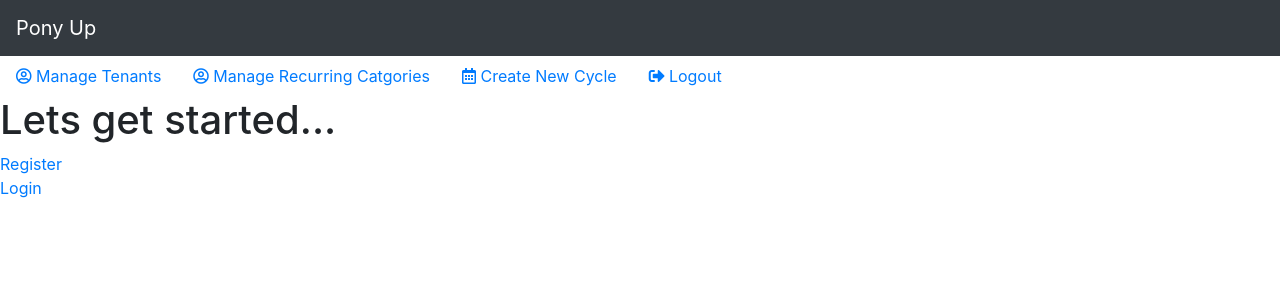
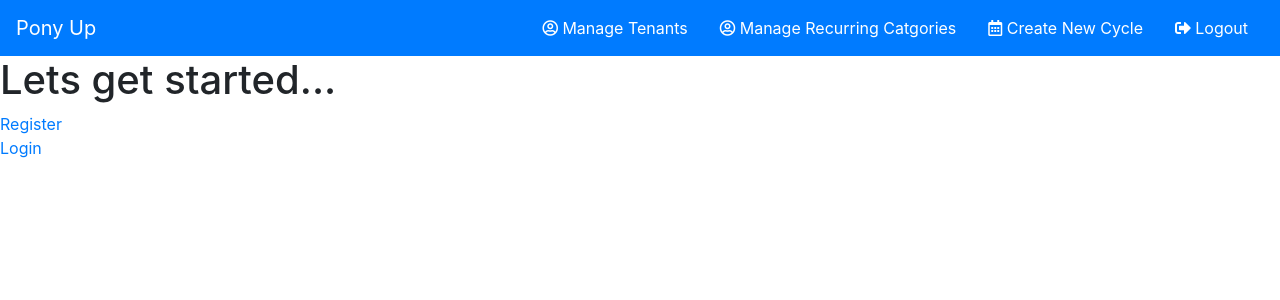
Before and after one commit to rjlancaster/ponyUp, a Django app: page /cycleDetail/1 in a window 1280 px wide. Shown: the top 300 px of the page. Run offline with Django 3.2, Linux system fonts and the light colour scheme; data comes from the database, SQL or seed files in the repository; both versions use the stored data as it was after the commit; some libraries are stand-ins or nearby versions.

Commit message:
styled navbar

```diff
--- a/cycles/static/cycles/index.css
+++ b/cycles/static/cycles/index.css
@@ -9,6 +9,10 @@
     /* justify-content: center; */
     min-height: 100%;
     width: 100%;
+}
+
+.ponynav {
+    color: white;
 }
 
 
--- a/cycles/templates/cycles/index.html
+++ b/cycles/templates/cycles/index.html
@@ -26,6 +26,7 @@
     {% endblock content%}
 
     {% else %}
+
     <h1>Lets get started...</h1>
     <div><a href="{% url 'cycles:register' %}">Register</a></div>
     <div><a href="{% url 'cycles:login' %}">Login</a></div>
--- a/cycles/templates/cycles/navbar.html
+++ b/cycles/templates/cycles/navbar.html
@@ -1,19 +1,21 @@
-<nav class="navbar navbar-dark bg-dark">
+<nav class="navbar navbar-dark bg-primary">
     <a class="navbar-brand" href="/">Pony Up</a>
+
+    <ul class="nav">
+
+            <li class="nav-item">
+                <a href="{% url 'cycles:tenantlist' %}" class="nav-link ponynav"><i class="far fa-user-circle"></i> Manage
+                    Tenants</a></li>
+            <li class="nav-item">
+                <a href="{% url 'cycles:recurringlist' %}" class="nav-link ponynav"><i class="far fa-user-circle"></i>
+                    Manage
+                    Recurring Catgories</a></li>
+            <li class="nav-item">
+                <a href="{% url 'cycles:newCycleForm' %}" class="nav-link ponynav"><i class="far fa-calendar-alt"></i>
+                    Create New Cycle</a></li>
+            <li class="nav-item">
+                <a href="{% url 'cycles:logout' %}" class="nav-link ponynav"><i class="fas fa-sign-out-alt"></i> Logout</a>
+            </li>
+
+    </ul>
 </nav>
-<ul class="nav">
-    <li class="nav-item ">
-        <a href="{% url 'cycles:tenantlist' %}" class="nav-link link"><i class="far fa-user-circle"></i> Manage
-            Tenants</a>
-    </li>
-    <li class="nav-item ">
-        <a href="{% url 'cycles:recurringlist' %}" class="nav-link link"><i class="far fa-user-circle"></i> Manage
-            Recurring Catgories</a>
-    </li>
-    <li class="nav-item">
-        <a href="{% url 'cycles:newCycleForm' %}" class="nav-link link"><i class="far fa-calendar-alt"></i> Create New Cycle</a>
-    </li>
-    <li class="nav-item">
-        <a href="{% url 'cycles:logout' %}" class="nav-link link"><i class="fas fa-sign-out-alt"></i> Logout</a>
-    </li>
-</ul>
```
Also changed, not shown: cycles/templates/cycles/cycleDetail.html (+0 -8 lines), cycles/views/auth.py (+0 -26 lines), db.sqlite3.
